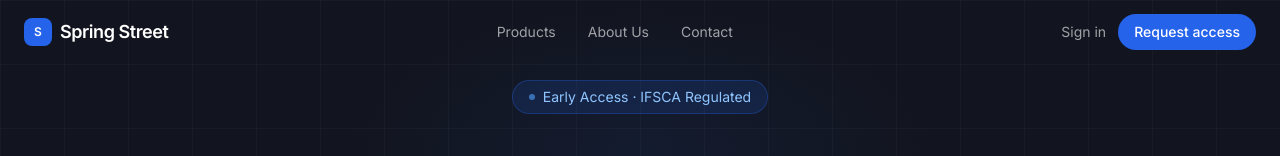
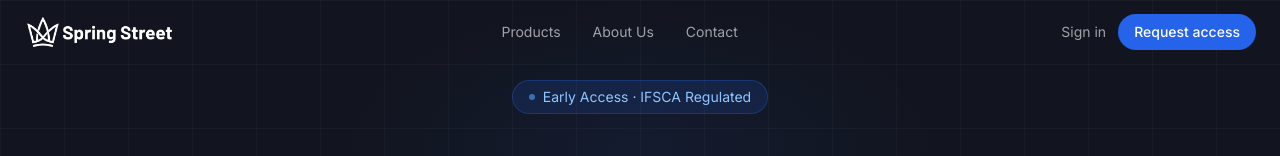
Before and after one commit to princeyadav14/spring-street, a Next.js app: page / in a window 1280 px wide. Shown: the top 156 px of the page. Built offline with nearby package versions, Linux system fonts and the light colour scheme.

Commit message:
Add Spring Street logo to navbar

```diff
--- a/app/components/Navbar.tsx
+++ b/app/components/Navbar.tsx
@@ -34,11 +34,13 @@ export default function Navbar() {
         <div className="max-w-7xl mx-auto px-6 h-16 flex items-center justify-between">
 
           {/* Logo */}
-          <Link href="/" className="flex items-center gap-2">
-            <div className="w-7 h-7 rounded-lg flex items-center justify-center" style={{ backgroundColor: '#2563eb' }}>
-              <span className="text-white text-xs font-bold">S</span>
-            </div>
-            <span className="text-white font-semibold text-lg tracking-tight">Spring Street</span>
+          <Link href="/" className="flex items-center">
+            <img
+              src="/springstreet-wordmark.png"
+              alt="Spring Street"
+              className="h-10 w-auto object-contain"
+              style={{ filter: 'brightness(0) invert(1)' }}
+            />
           </Link>
 
           {/* Desktop Nav Links */}
```
Also changed, not shown: public/springstreet-wordmark.png (added).
